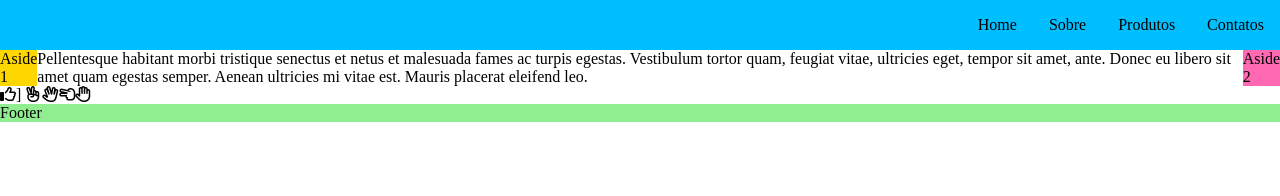
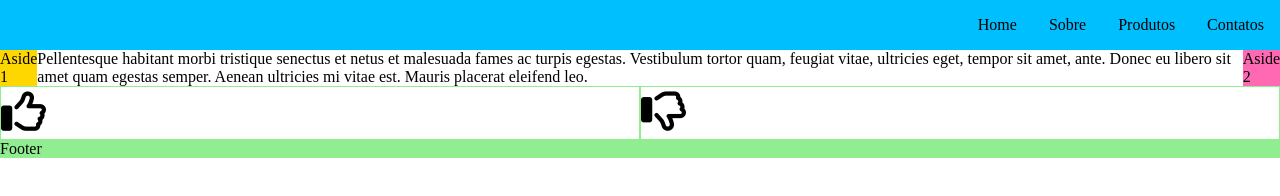
Before and after one commit to samuelsilvadev/layouts-css-tests, a website: page com-flexbox/menu.html in a window 1280 px wide. Drawn offline with Linux system fonts and the light colour scheme.

Commit message:
adicionando icones delike  e deslike

```diff
--- a/com-flexbox/menu.css
+++ b/com-flexbox/menu.css
@@ -48,4 +48,12 @@ footer{
 
 .parent{
 	display: flex;
+	font-size: 45px;
+	justify-content: space-around;
+	align-items: center;
 }
+
+.parent div{
+	width: 100%;
+	border:1px solid lightgreen;
+}
--- a/com-flexbox/menu.html
+++ b/com-flexbox/menu.html
@@ -24,17 +24,8 @@
 		<div>
 			<i class="fa fa-thumbs-o-up" aria-hidden="true"></i>
 		</div>
-		<div>]
-			<i class="fa fa-hand-peace-o" aria-hidden="true"></i>
-		</div>
 		<div>
-			<i class="fa fa-hand-spock-o" aria-hidden="true"></i>
-		</div>
-		<div>
-			<i class="fa fa-hand-scissors-o" aria-hidden="true"></i>
-		</div>
-		<div>
-			<i class="fa fa-hand-paper-o" aria-hidden="true"></i>
+			<i class="fa fa-thumbs-o-down" aria-hidden="true"></i>
 		</div>
 	</div>
 	<footer class="footer">Footer</footer>
```
